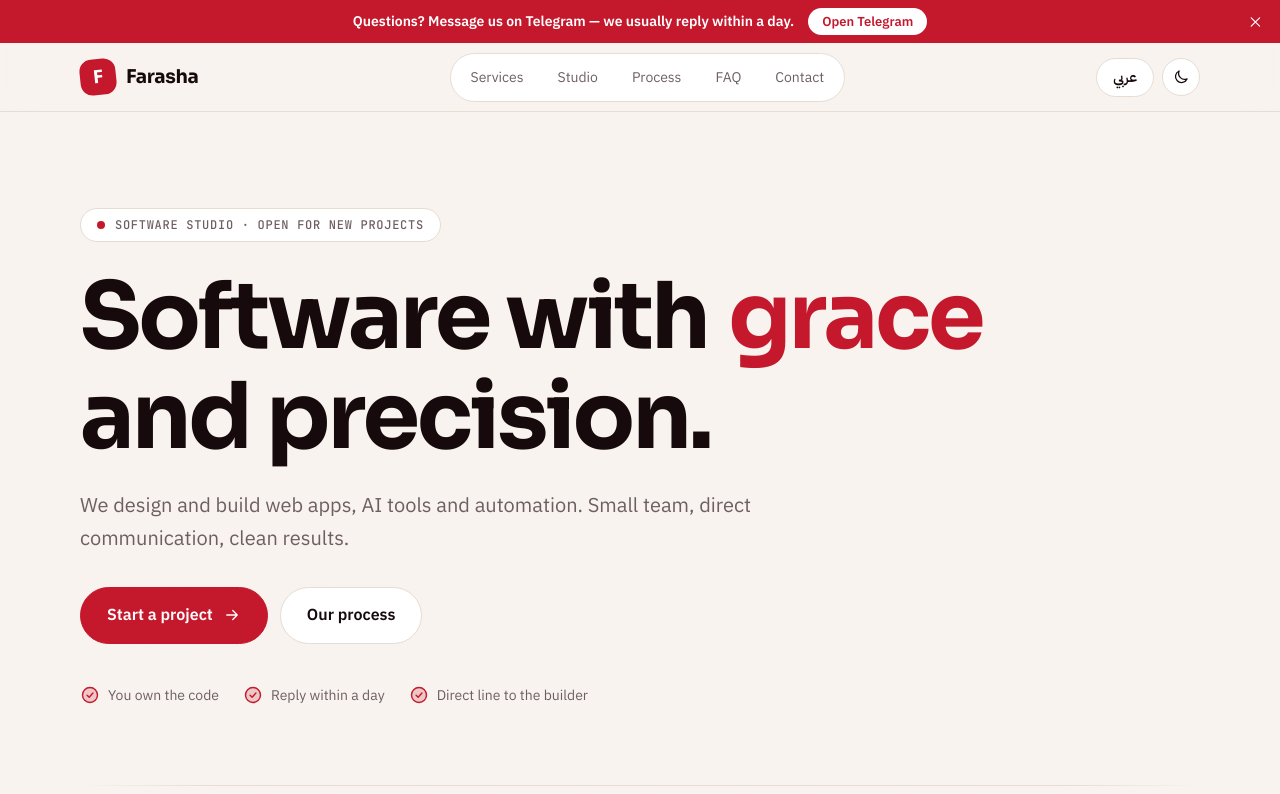
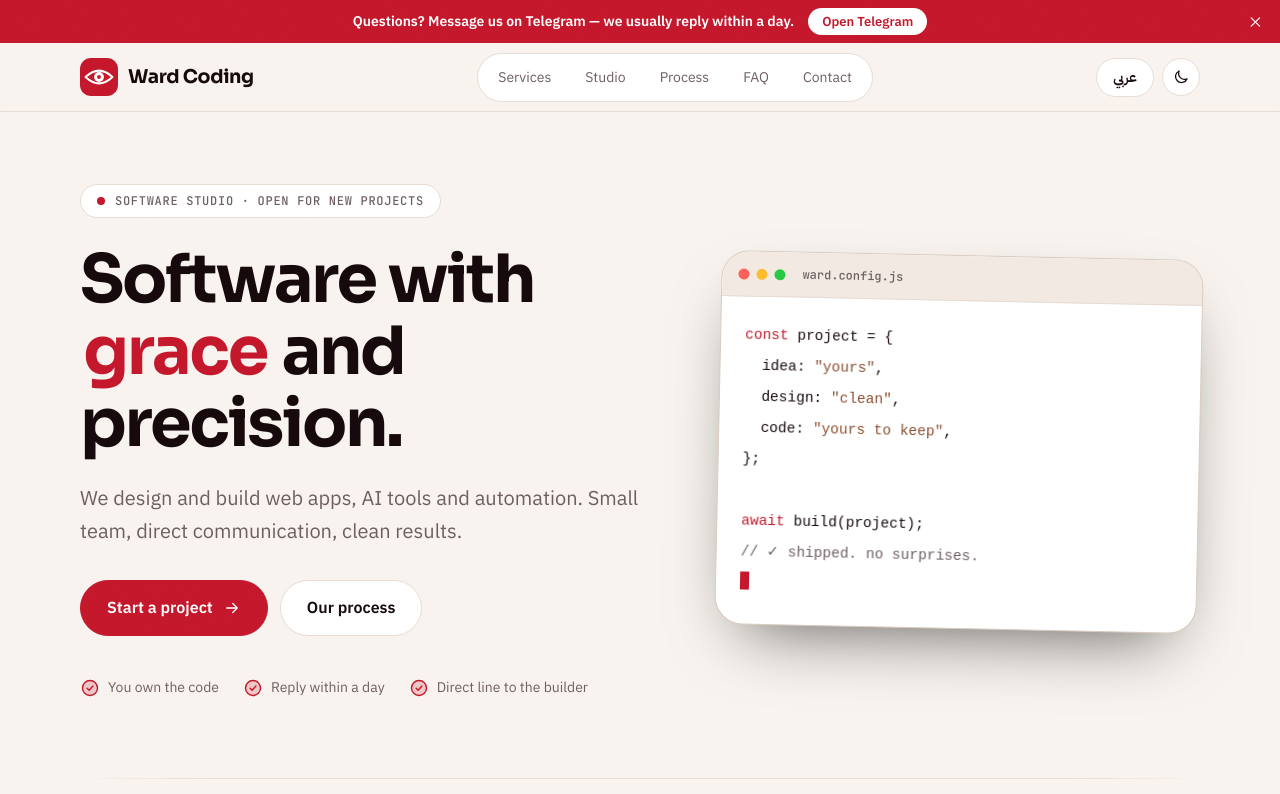
Before and after one commit to wardtaem09344/Ward, a plain HTML site: page index.html in a window 1280 px wide. Shown: the top 794 px of the page. Drawn offline with Linux system fonts and the light colour scheme.

Commit message:
Rename to Ward Coding, eye logo, hero code window, Telegram card like reference
Co-Authored-By: Claude Sonnet 5.5 <noreply@anthropic.com>
Claude-Session: https://claude.ai/code/session_01F49C7HWmdpTmKj95kQsWTw

```diff
--- a/app.js
+++ b/app.js
@@ -59,6 +59,8 @@
   function pad(i) { return (i < 9 ? "0" : "") + (i + 1); }
 
 
+  var LOGO = '<svg viewBox="0 0 48 48" aria-hidden="true"><rect width="48" height="48" rx="14" fill="var(--acc)"/><path d="M7 24Q24 8 41 24Q24 40 7 24Z" fill="none" stroke="var(--acc-ink)" stroke-width="2.6" stroke-linejoin="round"/><circle cx="24" cy="24" r="6.2" fill="var(--acc-ink)"/><circle cx="24" cy="24" r="2.4" fill="var(--acc)"/><circle cx="26.2" cy="21.8" r="1.3" fill="var(--acc-ink)" opacity=".0"/></svg>';
+
   function render() {
     var t = S[lang], L = S.links, ar = lang === "ar";
     root.lang = lang; root.dir = ar ? "rtl" : "ltr"; root.dataset.theme = theme;
@@ -74,7 +76,7 @@
 
     var top = "";
     if (bannerOn) top += '<div class="banner"><p>' + esc(t.banner[0]) + '</p><a href="' + esc(tg) + '" target="_blank" rel="noopener">' + esc(t.banner[1]) + '</a><button id="bx" aria-label="close">' + I.close + "</button></div>";
-    top += '<div class="bar"><a class="logo" href="#top"><span class="mark">' + esc(Array.from(t.brand)[0]) + "</span><b>" + esc(t.brand) + "</b></a>" +
+    top += '<div class="bar"><a class="logo" href="#top"><span class="mark">' + LOGO + "</span><b>" + esc(t.brand) + "</b></a>" +
       '<nav id="nav">' + navKeys.map(function (k) { return '<a href="#' + k + '">' + esc(navLabel[k]) + "</a>"; }).join("") + "</nav>" +
       '<div class="tools"><button class="pill" id="lang">' + esc(t.langSwitch) + '</button><button class="round" id="theme" aria-label="theme">' + (theme === "dark" ? I.sun : I.moon) + '</button><button class="round menu" id="menu" aria-label="menu">' + I.menu + "</button></div></div>";
     document.getElementById("top").innerHTML = top;
@@ -84,7 +86,15 @@
       '<h1 class="rv">' + esc(h.h1[0]) + " <em>" + esc(h.h1[1]) + "</em> " + esc(h.h1[2]) + '</h1><p class="lead rv">' + esc(h.p) + "</p>" +
       '<div class="btns rv"><a class="btn pri" href="' + esc(tg) + '" target="_blank" rel="noopener">' + esc(t.cta) + I.arrow + '</a><a class="btn" href="#process">' + esc(t.cta2) + "</a></div>" +
       '<ul class="facts rv">' + h.facts.map(function (f) { return "<li>" + I.clean + esc(f) + "</li>"; }).join("") + "</ul></div>" +
-      "</section>";
+      '<div class="hero-r rv"><div class="term" dir="ltr"><div class="tb"><i></i><i></i><i></i><span>ward.config.js</span></div><pre><code>' +
+      '<span class="l" style="--i:0"><b class="k">const</b> project = {</span>\n' +
+      '<span class="l" style="--i:1">  idea: <b class="s">"yours"</b>,</span>\n' +
+      '<span class="l" style="--i:2">  design: <b class="s">"clean"</b>,</span>\n' +
+      '<span class="l" style="--i:3">  code: <b class="s">"yours to keep"</b>,</span>\n' +
+      '<span class="l" style="--i:4">};</span>\n\n' +
+      '<span class="l" style="--i:5"><b class="k">await</b> build(project);</span>\n' +
+      '<span class="l" style="--i:6"><b class="c">// ✓ shipped. no surprises.</b></span>\n' +
+      '<span class="l" style="--i:7"><span class="cur"></span></span></code></pre></div></div>' + "</section>";
 
     html += '<div class="marquee" aria-hidden="true"><div class="mq">' +
       [0, 1].map(function () { return "<div>" + t.marquee.map(function (m) { return "<span>" + esc(m) + "</span>"; }).join("") + "</div>"; }).join("") + "</div></div>";
@@ -115,7 +125,9 @@
 
     var user = (L.telegram || "").split("/").pop();
     if (L.telegram) {
-      html += '<section class="tgs"><a class="tgc rv" href="' + esc(L.telegram) + '" target="_blank" rel="noopener"><img class="tgav" src="eye-sm.jpg" alt="" width="256" height="256" loading="lazy"><div class="tgt"><span class="tagc">' + esc(t.tg[0]) + "</span><b>" + esc(t.brand) + '</b><span class="user" dir="ltr">@' + esc(user) + '</span></div><span class="tgb">' + I.telegram + "<i>" + esc(t.tg[1]) + "</i></span></a></section>";
+      var ulink = '<a class="ulink" href="' + esc(L.telegram) + '" target="_blank" rel="noopener" dir="ltr">@' + esc(user) + "</a>";
+      html += '<section class="tgs"><div class="tgc rv"><img class="tgav" src="eye-sm.jpg" alt="" width="256" height="256" loading="lazy"><h3>' + esc(t.tg.title) + "</h3><p>" + esc(t.tg.text).replace("{u}", ulink) +
+        '</p><a class="btn" href="' + esc(L.telegram) + '" target="_blank" rel="noopener">' + I.telegram + esc(t.tg.btn) + "</a></div></section>";
     }
     document.getElementById("main").innerHTML = html;
     document.getElementById("foot").innerHTML = '<div class="bar"><span>© ' + new Date().getFullYear() + " " + esc(t.brand) + ". " + esc(t.footer) + '</span><div class="soc">' + socials() + "</div></div>";
--- a/config.js
+++ b/config.js
@@ -12,14 +12,14 @@ window.SITE = {
     tiktok: ""
   },
   en: {
-    brand: "Farasha",
+    brand: "Ward Coding",
     tag: "Software studio",
-    title: "Farasha — software studio",
+    title: "Ward Coding — software studio",
     desc: "A small studio that designs and builds web apps, AI tools and automation, with care for every detail.",
     nav: { services: "Services", about: "Studio", process: "Process", faq: "FAQ", contact: "Contact" },
     cta: "Start a project",
     cta2: "Our process",
-    tg: ["Prefer a quick chat?", "Message me on Telegram"],
+    tg: { title: "Talk directly to the builder.", text: "No account managers, no hand-offs — message {u} on Telegram.", btn: "Open Telegram" },
     banner: ["Questions? Message us on Telegram — we usually reply within a day.", "Open Telegram"],
     hero: {
       kicker: "Software studio · Open for new projects",
@@ -50,7 +50,7 @@ window.SITE = {
     ],
     aboutTitle: "Small studio. Careful work.",
     about: [
-      "Farasha is a software studio focused on building things properly: clear scope, clean code and honest communication.",
+      "Ward Coding is a software studio focused on building things properly: clear scope, clean code and honest communication.",
       "You talk directly to the person building your product — no account managers, no long chains of hand-offs. That keeps projects fast, calm and easy to follow."
     ],
     work: [],
@@ -86,14 +86,14 @@ window.SITE = {
     langSwitch: "عربي"
   },
   ar: {
-    brand: "فراشة",
+    brand: "وارد كودينغ",
     tag: "استوديو برمجة",
-    title: "فراشة — استوديو برمجة",
+    title: "وارد كودينغ — استوديو برمجة",
     desc: "استوديو صغير يصمّم ويبني تطبيقات ويب وأدوات ذكاء اصطناعي وأتمتة، بعناية في كل تفصيل.",
     nav: { services: "الخدمات", about: "الاستوديو", process: "المراحل", faq: "أسئلة", contact: "تواصل" },
     cta: "ابدأ مشروعك",
     cta2: "كيف نعمل",
-    tg: ["تفضّل محادثة سريعة؟", "راسلني على تلغرام"],
+    tg: { title: "تحدّث مباشرة مع المنفّذ.", text: "بلا مدراء حسابات ولا وسطاء — راسل {u} على تلغرام.", btn: "افتح تلغرام" },
     banner: ["عندك سؤال؟ راسلنا على تلغرام — نرد عادةً خلال يوم.", "افتح تلغرام"],
     hero: {
       kicker: "استوديو برمجة · متاحون لمشاريع جديدة",
@@ -124,7 +124,7 @@ window.SITE = {
     ],
     aboutTitle: "استوديو صغير. عمل متقن.",
     about: [
-      "فراشة استوديو برمجة هدفه أن تُبنى الأشياء كما يجب: نطاق واضح، وكود نظيف، وتواصل صادق.",
+      "وارد كودينغ استوديو برمجة هدفه أن تُبنى الأشياء كما يجب: نطاق واضح، وكود نظيف، وتواصل صادق.",
       "تتحدث مباشرة مع من يبني منتجك — بلا مدراء حسابات ولا سلاسل تسليم طويلة. هكذا تبقى المشاريع سريعة وهادئة وسهلة المتابعة."
     ],
     work: [],
--- a/index.html
+++ b/index.html
@@ -3,9 +3,10 @@
 <head>
 <meta charset="utf-8">
 <meta name="viewport" content="width=device-width,initial-scale=1">
-<title>Farasha</title>
+<title>Ward Coding</title>
 <meta name="description" content="">
 <meta name="theme-color" content="#0b0a0c">
+<link rel="icon" type="image/svg+xml" href="favicon.svg">
 <link rel="icon" type="image/png" href="favicon.png">
 <link rel="apple-touch-icon" href="favicon.png">
 <link rel="preconnect" href="https://fonts.googleapis.com">
--- a/style.css
+++ b/style.css
@@ -450,3 +450,31 @@ h2{font-weight:600;letter-spacing:-.025em;font-size:clamp(28px,3.8vw,44px)}
 .hero h1{font-size:clamp(40px,7.4vw,92px);max-width:11.5em}
 .hero .lead{max-width:36em}
 @media(max-width:860px){.hero{padding-top:48px}}
+
+/* ===== v9: eye logo, hero code window, Telegram card like reference ===== */
+.mark{background:none;transform:none;width:38px;height:38px;border-radius:0;display:block;font:inherit}
+.mark svg{width:100%;height:100%;display:block}
+.hero{grid-template-columns:1.1fr .9fr;gap:48px;padding:72px 0 8px}
+.hero h1{font-size:clamp(38px,5.2vw,68px);max-width:none}
+.hero-r{min-width:0;display:flex;align-items:center}
+.hero-r .term{width:100%;transform:rotate(1.2deg);background:var(--surface);border:1px solid var(--line-hi);border-radius:28px;box-shadow:0 30px 70px -30px #000a}
+.hero-r .term:hover{transform:rotate(0)}
+.hero-r pre{padding:22px 24px 26px;font:400 14.5px/2 var(--mono);color:var(--ink);overflow:hidden;white-space:pre}
+.hero-r .l{display:inline-block;opacity:0;transform:translateY(5px);animation:ln .5s ease forwards;animation-delay:calc(var(--i) * .45s + .5s)}
+@keyframes ln{to{opacity:1;transform:none}}
+.hero-r b{font-weight:500}.k{color:var(--acc-t)}.s{color:var(--cream)}.c{color:var(--mute)}
+.hero-r .cur{background:var(--acc-t)}
+@media(max-width:860px){.hero{grid-template-columns:1fr;gap:28px;padding-top:44px}.hero-r pre{font-size:13px;padding:18px}}
+@media(prefers-reduced-motion:reduce){.hero-r .l{opacity:1;transform:none}}
+
+.tgs{padding-top:48px}
+.tgc{display:flex;flex-direction:column;align-items:flex-start;gap:14px;padding:34px;border-radius:32px;flex-wrap:nowrap}
+.tgc:hover{transform:none;border-color:var(--line)}
+.tgav{width:92px;height:92px;border-radius:50%;object-fit:cover;border:1px solid var(--line-hi)}
+.tgc h3{font:600 clamp(22px,3.4vw,30px)/1.25 var(--serif);max-width:20em}[dir=rtl] .tgc h3{font-family:var(--sans)}
+.tgc p{color:var(--mute);max-width:34em;font-size:16px}
+.ulink{color:var(--acc-t);font-weight:600;unicode-bidi:isolate}
+.ulink:hover{text-decoration:underline}
+.tgc .btn{margin-top:8px}.tgc .btn svg{width:18px;height:18px}
+[dir=rtl] .tgc .btn svg{transform:scaleX(-1)}
+@media(max-width:640px){.tgc{padding:26px 22px}.tgav{width:84px;height:84px}}
```
Also changed, not shown: favicon.png, favicon.svg (added).
